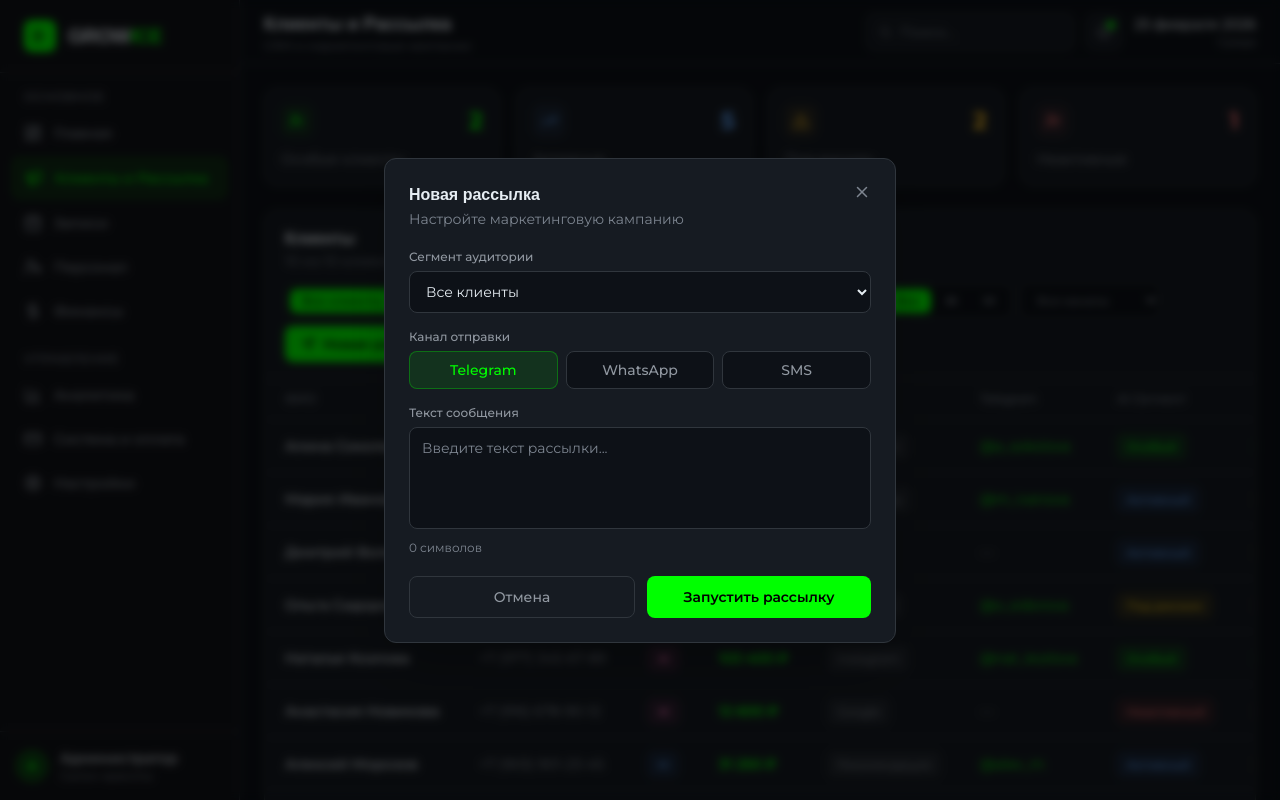
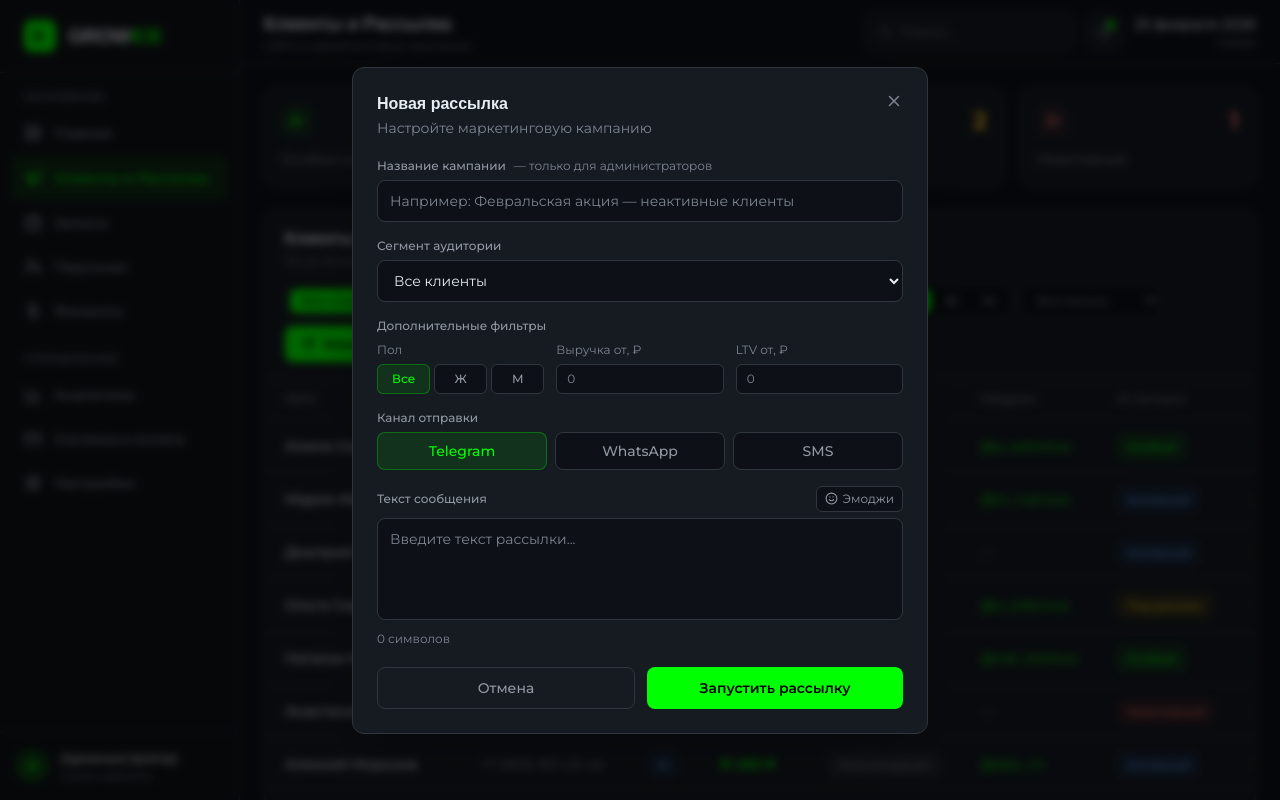
Before and after one commit to ss-twize/claudecodegrowice, a Next.js app: page /clients in a window 1280 px wide. Both pictures are taken after a click on the button "Новая рассылка". Shown: the top 800 px of the page. Built offline with nearby package versions, Linux system fonts and the light colour scheme; a web font is replaced by a local one.

Commit message:
Добавить фильтры, название кампании и пикер эмоджи в модал рассылки
Co-Authored-By: Claude Sonnet 4.6 <noreply@anthropic.com>

```diff
--- a/app/clients/page.tsx
+++ b/app/clients/page.tsx
@@ -5,7 +5,14 @@ import { createPortal } from "react-dom";
 import Header from "@/components/layout/Header";
 import { marketingClients, autoSystems, clientPredictive } from "@/lib/mockData";
 import { formatCurrency } from "@/lib/utils";
-import { Send, Bot, X, TrendingUp, AlertTriangle, UserCheck, UserX } from "lucide-react";
+import { Send, Bot, X, TrendingUp, AlertTriangle, UserCheck, UserX, Smile } from "lucide-react";
+
+const EMOJIS = [
+  "❤️","🔥","✅","⭐","🎁","💰","🎉","💎",
+  "✨","👋","💅","🌸","💄","👑","🙌","🤩",
+  "😍","🥰","💪","⚡","🎊","🏷️","📅","💌",
+  "🌟","🎀","💆","🌺","😊","🙏","👍","🆕",
+];
 
 const channels = Array.from(new Set(marketingClients.map((c) => c.channel)));
 
@@ -105,6 +112,37 @@ export default function ClientsPage() {
   const [msgChannel, setMsgChannel] = useState("Telegram");
   const [msgText, setMsgText] = useState("");
   const [segment, setSegment] = useState("Все клиенты");
+  const [campaignName, setCampaignName] = useState("");
+  const [genderModalFilter, setGenderModalFilter] = useState("all");
+  const [revenueFrom, setRevenueFrom] = useState("");
+  const [ltvFrom, setLtvFrom] = useState("");
+  const [showEmojiPicker, setShowEmojiPicker] = useState(false);
+  const textareaRef = useRef<HTMLTextAreaElement>(null);
+  const emojiPickerRef = useRef<HTMLDivElement>(null);
+
+  useEffect(() => {
+    if (!showEmojiPicker) return;
+    const handler = (e: MouseEvent) => {
+      if (emojiPickerRef.current && !emojiPickerRef.current.contains(e.target as Node)) {
+        setShowEmojiPicker(false);
+      }
+    };
+    document.addEventListener("mousedown", handler);
+    return () => document.removeEventListener("mousedown", handler);
+  }, [showEmojiPicker]);
+
+  const insertEmoji = (emoji: string) => {
+    const ta = textareaRef.current;
+    if (!ta) return;
+    const start = ta.selectionStart ?? msgText.length;
+    const end = ta.selectionEnd ?? msgText.length;
+    const next = msgText.slice(0, start) + emoji + msgText.slice(end);
+    setMsgText(next);
+    setTimeout(() => {
+      ta.focus();
+      ta.setSelectionRange(start + emoji.length, start + emoji.length);
+    }, 0);
+  };
 
   const filtered = useMemo(() => {
     return marketingClients.filter((c) => {
@@ -304,18 +342,35 @@ export default function ClientsPage() {
 
       {/* Modal */}
       {showModal && (
-        <div className="fixed inset-0 z-50 flex items-center justify-center bg-black/60 backdrop-blur-sm">
-          <div className="bg-[#161b22] border border-[#30363d] rounded-xl p-6 w-full max-w-lg mx-4 shadow-2xl">
+        <div className="fixed inset-0 z-50 flex items-center justify-center bg-black/60 backdrop-blur-sm p-4">
+          <div className="bg-[#161b22] border border-[#30363d] rounded-xl p-6 w-full max-w-xl shadow-2xl max-h-[90vh] overflow-y-auto">
             <div className="flex items-start justify-between mb-5">
               <div>
                 <h3 className="text-[#e6edf3] font-semibold font-unbounded">Новая рассылка</h3>
                 <p className="text-[#7d8590] text-sm mt-0.5">Настройте маркетинговую кампанию</p>
               </div>
-              <button onClick={() => setShowModal(false)} className="text-[#7d8590] hover:text-[#e6edf3] transition-colors ml-4">
+              <button onClick={() => setShowModal(false)} className="text-[#7d8590] hover:text-[#e6edf3] transition-colors ml-4 flex-shrink-0">
                 <X size={18} />
               </button>
             </div>
+
             <div className="space-y-4">
+              {/* Campaign name */}
+              <div>
+                <label className="text-[#9198a1] text-xs font-medium mb-1.5 block">
+                  Название кампании
+                  <span className="ml-2 text-[#7d8590] font-normal">— только для администраторов</span>
+                </label>
+                <input
+                  type="text"
+                  value={campaignName}
+                  onChange={(e) => setCampaignName(e.target.value)}
+                  placeholder="Например: Февральская акция — неактивные клиенты"
+                  className="w-full bg-[#0d1117] border border-[#30363d] text-[#e6edf3] text-sm rounded-lg px-3 py-2.5 outline-none placeholder-[#7d8590]"
+                />
+              </div>
+
+              {/* Segment */}
               <div>
                 <label className="text-[#9198a1] text-xs font-medium mb-1.5 block">Сегмент аудитории</label>
                 <select value={segment} onChange={(e) => setSegment(e.target.value)}
@@ -325,6 +380,51 @@ export default function ClientsPage() {
                   ))}
                 </select>
               </div>
+
+              {/* Filters */}
+              <div>
+                <label className="text-[#9198a1] text-xs font-medium mb-2 block">Дополнительные фильтры</label>
+                <div className="grid grid-cols-3 gap-3">
+                  {/* Gender */}
+                  <div>
+                    <p className="text-[#7d8590] text-xs mb-1.5">Пол</p>
+                    <div className="flex gap-1">
+                      {[["all","Все"],["Ж","Ж"],["М","М"]].map(([val, lbl]) => (
+                        <button key={val} onClick={() => setGenderModalFilter(val)}
+                          className={`flex-1 py-1.5 rounded-md text-xs font-medium border transition-colors ${genderModalFilter === val ? "bg-[#00FF00]/10 border-[#00FF00]/30 text-[#00FF00]" : "bg-[#0d1117] border-[#30363d] text-[#9198a1] hover:text-[#e6edf3]"}`}>
+                          {lbl}
+                        </button>
+                      ))}
+                    </div>
+                  </div>
+                  {/* Revenue from */}
+                  <div>
+                    <p className="text-[#7d8590] text-xs mb-1.5">Выручка от, ₽</p>
+                    <input
+                      type="number"
+                      value={revenueFrom}
+                      onChange={(e) => setRevenueFrom(e.target.value)}
+                      placeholder="0"
+                      min="0"
+                      className="w-full bg-[#0d1117] border border-[#30363d] text-[#e6edf3] text-xs rounded-md px-2.5 py-1.5 outline-none placeholder-[#7d8590]"
+                    />
+                  </div>
+                  {/* LTV from */}
+                  <div>
+                    <p className="text-[#7d8590] text-xs mb-1.5">LTV от, ₽</p>
+                    <input
+                      type="number"
+                      value={ltvFrom}
+                      onChange={(e) => setLtvFrom(e.target.value)}
+                      placeholder="0"
+                      min="0"
+                      className="w-full bg-[#0d1117] border border-[#30363d] text-[#e6edf3] text-xs rounded-md px-2.5 py-1.5 outline-none placeholder-[#7d8590]"
+                    />
+                  </div>
+                </div>
+              </div>
+
+              {/* Channel */}
               <div>
                 <label className="text-[#9198a1] text-xs font-medium mb-1.5 block">Канал отправки</label>
                 <div className="flex gap-2">
@@ -336,14 +436,48 @@ export default function ClientsPage() {
                   ))}
                 </div>
               </div>
+
+              {/* Message text */}
               <div>
-                <label className="text-[#9198a1] text-xs font-medium mb-1.5 block">Текст сообщения</label>
-                <textarea rows={4} value={msgText} onChange={(e) => setMsgText(e.target.value)}
+                <div className="flex items-center justify-between mb-1.5">
+                  <label className="text-[#9198a1] text-xs font-medium">Текст сообщения</label>
+                  <div className="relative" ref={emojiPickerRef}>
+                    <button
+                      onClick={() => setShowEmojiPicker((v) => !v)}
+                      className={`flex items-center gap-1 px-2 py-1 rounded-md border text-xs transition-colors ${showEmojiPicker ? "bg-[#00FF00]/10 border-[#00FF00]/30 text-[#00FF00]" : "bg-[#0d1117] border-[#30363d] text-[#9198a1] hover:text-[#e6edf3]"}`}
+                    >
+                      <Smile size={13} />
+                      <span>Эмоджи</span>
+                    </button>
+                    {showEmojiPicker && (
+                      <div className="absolute right-0 top-full mt-1 z-10 bg-[#1c2128] border border-[#30363d] rounded-xl p-2 shadow-2xl w-56">
+                        <div className="grid grid-cols-8 gap-0.5">
+                          {EMOJIS.map((em) => (
+                            <button
+                              key={em}
+                              onClick={() => insertEmoji(em)}
+                              className="text-base w-7 h-7 flex items-center justify-center rounded-md hover:bg-[#30363d] transition-colors"
+                            >
+                              {em}
+                            </button>
+                          ))}
+                        </div>
+                      </div>
+                    )}
+                  </div>
+                </div>
+                <textarea
+                  ref={textareaRef}
+                  rows={4}
+                  value={msgText}
+                  onChange={(e) => setMsgText(e.target.value)}
                   placeholder="Введите текст рассылки..."
-                  className="w-full bg-[#0d1117] border border-[#30363d] text-[#e6edf3] text-sm rounded-lg px-3 py-2.5 outline-none placeholder-[#7d8590] resize-none" />
+                  className="w-full bg-[#0d1117] border border-[#30363d] text-[#e6edf3] text-sm rounded-lg px-3 py-2.5 outline-none placeholder-[#7d8590] resize-none"
+                />
                 <p className="text-[#7d8590] text-xs mt-1">{msgText.length} символов</p>
               </div>
             </div>
+
             <div className="flex gap-3 mt-5">
               <button onClick={() => setShowModal(false)}
                 className="flex-1 px-4 py-2.5 rounded-lg border border-[#30363d] text-[#9198a1] text-sm font-medium hover:border-[#3d444d] transition-colors">
```
